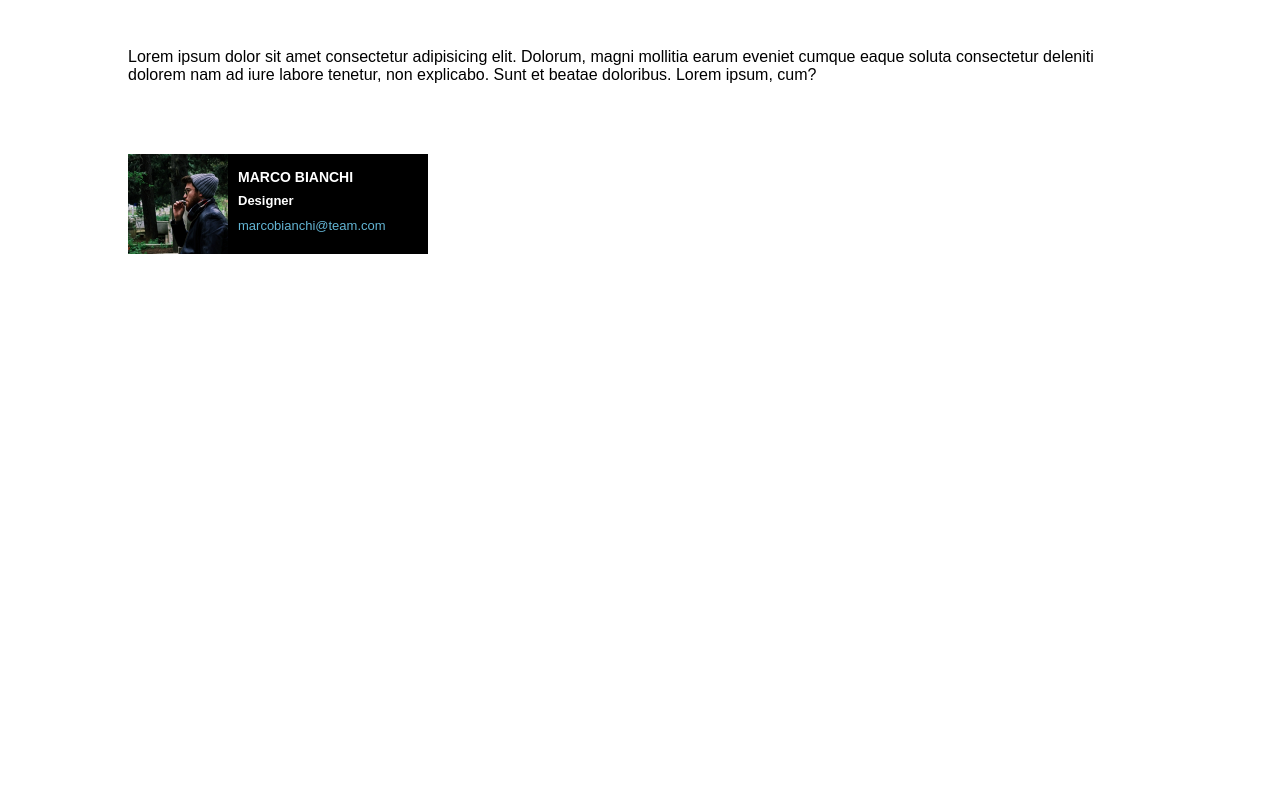
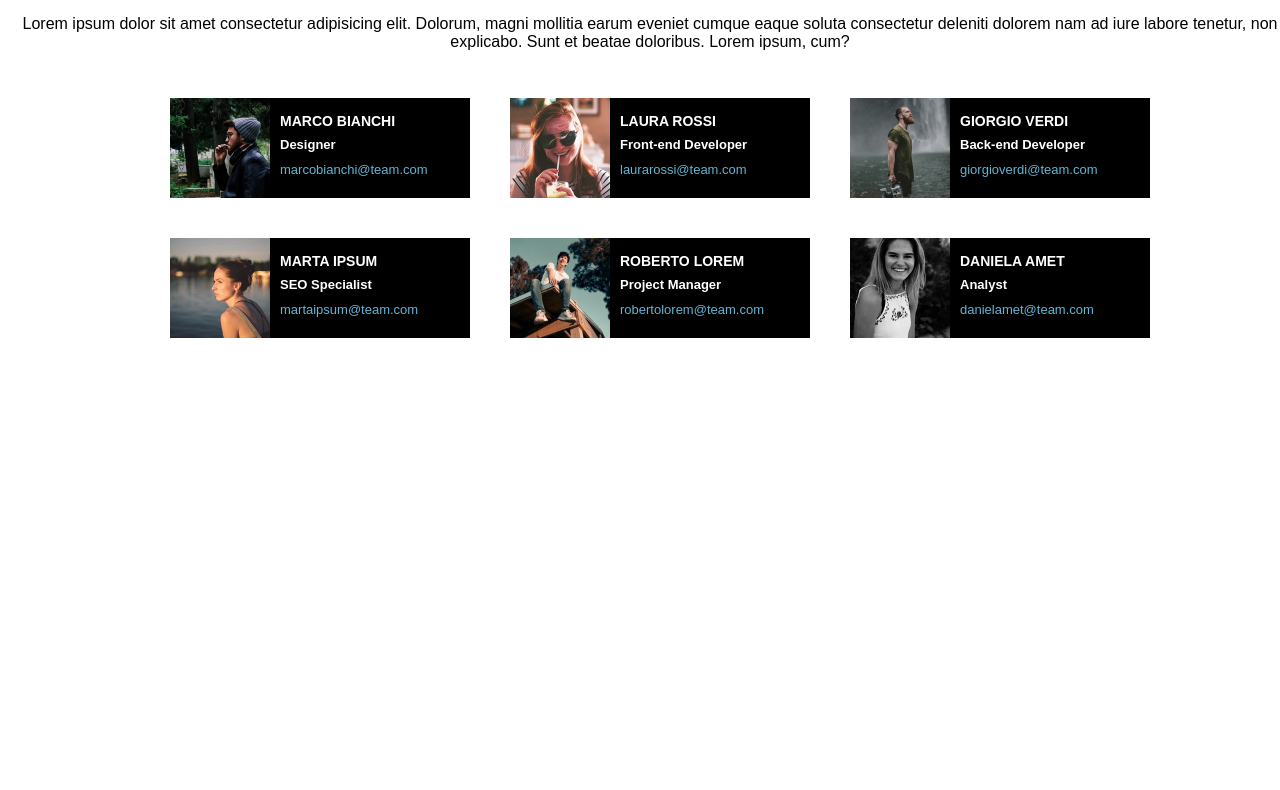
Before and after one commit to Giovannimaiorana/html-css-float-cards, a plain HTML site: page index.html in a window 1280 px wide. Shown: the part 82-872 px from the top of the page. Before the commit the page ends 800 px from the top, so only its background shows below. Drawn offline with Linux system fonts and the light colour scheme.

Commit message:
Fine esercizio

```diff
--- a/css/style.css
+++ b/css/style.css
@@ -5,8 +5,8 @@
     font-family: Arial, Helvetica, sans-serif;
 }
 header{
-    width: 80%;
-    height: 100px;
+    width: 1300px;
+    height: 150px;
     margin: auto;
     text-align: center;
 }
@@ -14,13 +14,11 @@ header{
 h1{
     color: rgb(229, 59,116);
     margin-top: 30px;
+    margin-bottom: 30px;
+
 }
 
-main{
-    width: 80%;
-    height: 100px;
-    margin: auto;
-}
+
 p{
     margin-bottom: 70px;
 }
@@ -62,3 +60,16 @@ a{
     display: table;
     clear: both;
 }
+.contenitore{
+    float: left;
+    padding-left: 40px;
+    padding-bottom: 40px;
+}
+.corpo{
+    width: 1300px;
+    height: 900px;
+    margin: 0 auto;
+    padding-left: 130px;
+
+
+}
--- a/index.html
+++ b/index.html
@@ -11,15 +11,16 @@
    <!-- Inizio header con titolo-->
     <header>
         <h1>Meet Our team</h1>
+        <p>Lorem ipsum dolor sit amet consectetur adipisicing elit. Dolorum, magni mollitia earum eveniet cumque eaque soluta consectetur deleniti dolorem nam ad iure labore tenetur, non explicabo. Sunt et beatae doloribus.
+            Lorem ipsum, cum?
+        </p>
     </header>
     <!--Fine header con titolo-->
     <!--Inizio parte centrale (solo Testo)-->
     <main>
-        <p>Lorem ipsum dolor sit amet consectetur adipisicing elit. Dolorum, magni mollitia earum eveniet cumque eaque soluta consectetur deleniti dolorem nam ad iure labore tenetur, non explicabo. Sunt et beatae doloribus.
-            Lorem ipsum, cum?
-        </p>
     <!--Fine parte centrale con Testo-->
-    <!--Inizio Card -->
+    <!--Inizio Card1 -->
+    <div class="corpo">
         <div class="contenitore">
             <div class="card">
                 <div class="internoCard">
@@ -34,7 +35,92 @@
                 </div>
             </div>
         </div>
-    <!--Fine Card-->
+
+    <!--Fine Card1-->
+    <!--Inizio Card2-->
+        <div class="contenitore">
+            <div class="card">
+                <div class="internoCard">
+                    <div class="foto">
+                      <img src="./img/female1.png" alt="Laura rossi">
+                    </div>
+                    <div class="testo">
+                      <h2>LAURA ROSSI</h2>
+                      <h5>Front-end Developer</h5>
+                      <a href="www.emaillaurarossi.com"> laurarossi@team.com</a>
+                    </div>
+                </div>
+            </div>
+        </div>
+    <!--Fine Card2 -->
+    <!--Inizio Card3-->
+        <div class="contenitore">
+            <div class="card">
+                <div class="internoCard">
+                    <div class="foto">
+                    <img src="./img/male2.png" alt="Giorgio Verdi">
+                    </div>
+                    <div class="testo">
+                    <h2>GIORGIO VERDI</h2>
+                    <h5>Back-end Developer</h5>
+                    <a href="www.emailmarcobianchi.com"> giorgioverdi@team.com</a>
+                    </div>
+                </div>
+            </div>
+        </div>
+    <!--Fine Card3-->
+    <!--Inizio Card4-->
+        <div class="contenitore">
+            <div class="card">
+                <div class="internoCard">
+                    <div class="foto">
+                    <img src="./img/female2.png" alt="Marta Ipsum">
+                    </div>
+                    <div class="testo">
+                    <h2>MARTA IPSUM</h2>
+                    <h5>SEO Specialist</h5>
+                    <a href="www.emailmartaipsum.com"> martaipsum@team.com</a>
+                    </div>
+                </div>
+            </div>
+        </div>
+    <!--Fine Card4-->
+    <!--Inizio Card5-->
+        <div class="contenitore">
+            <div class="card">
+                <div class="internoCard">
+                    <div class="foto">
+                    <img src="./img/male3.png" alt="Roberto Lorem">
+                    </div>
+                    <div class="testo">
+                    <h2>ROBERTO LOREM</h2>
+                    <h5>Project Manager</h5>
+                    <a href="www.emailrobertolorem.com"> robertolorem@team.com</a>
+                    </div>
+                </div>
+            </div>
+        </div>
+    <!--Fine Card5-->
+    <!--Inizio Card 6 -->
+        <div class="contenitore">
+            <div class="card">
+                <div class="internoCard">
+                    <div class="foto">
+                    <img src="./img/female3.png" alt="Daniela Amet">
+                    </div>
+                    <div class="testo">
+                    <h2>DANIELA AMET</h2>
+                    <h5>Analyst</h5>
+                    <a href="www.emailmarcobianchi.com"> danielamet@team.com</a>
+                    </div>
+                </div>
+            </div>
+        </div>
+    <!--Fine Card6-->
+    </div>
+
+
+
     </main>
 
 </body>
```
